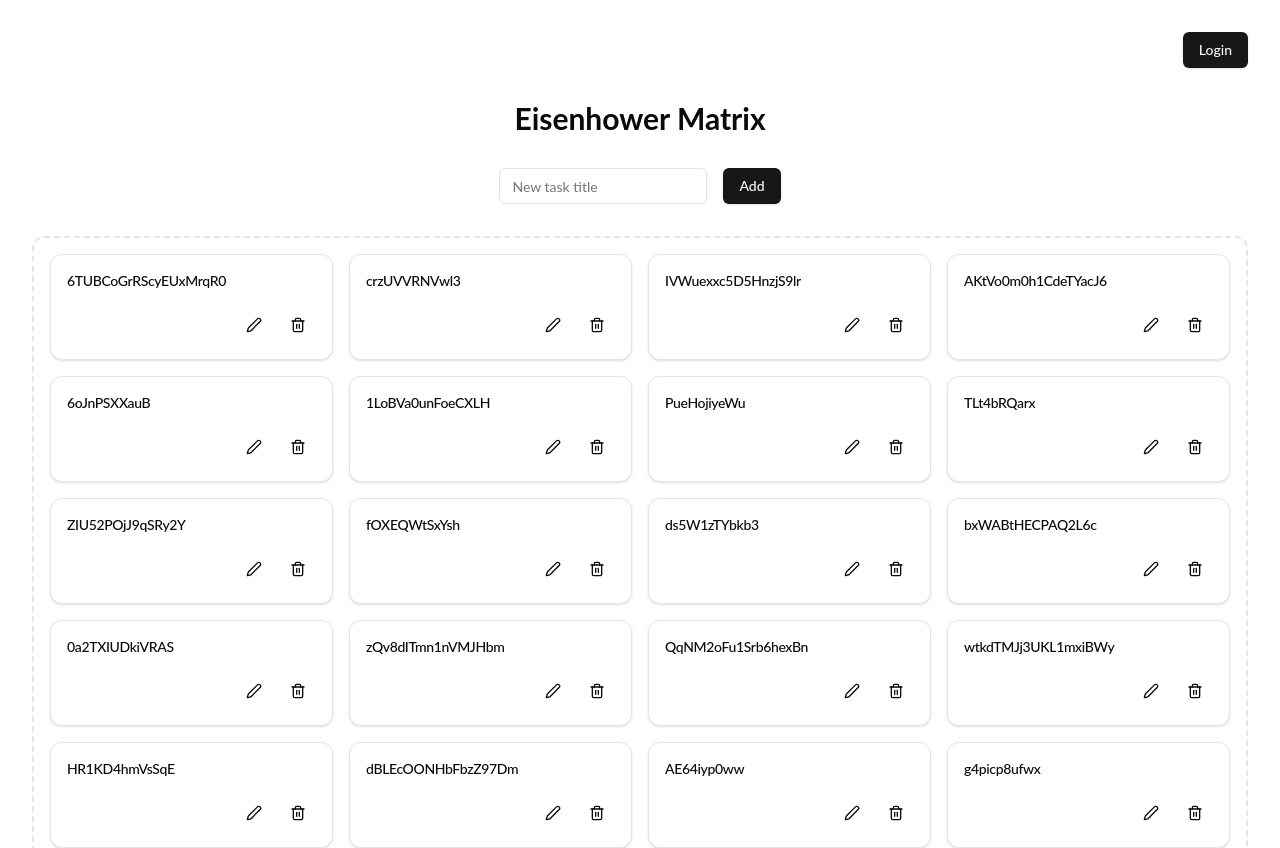
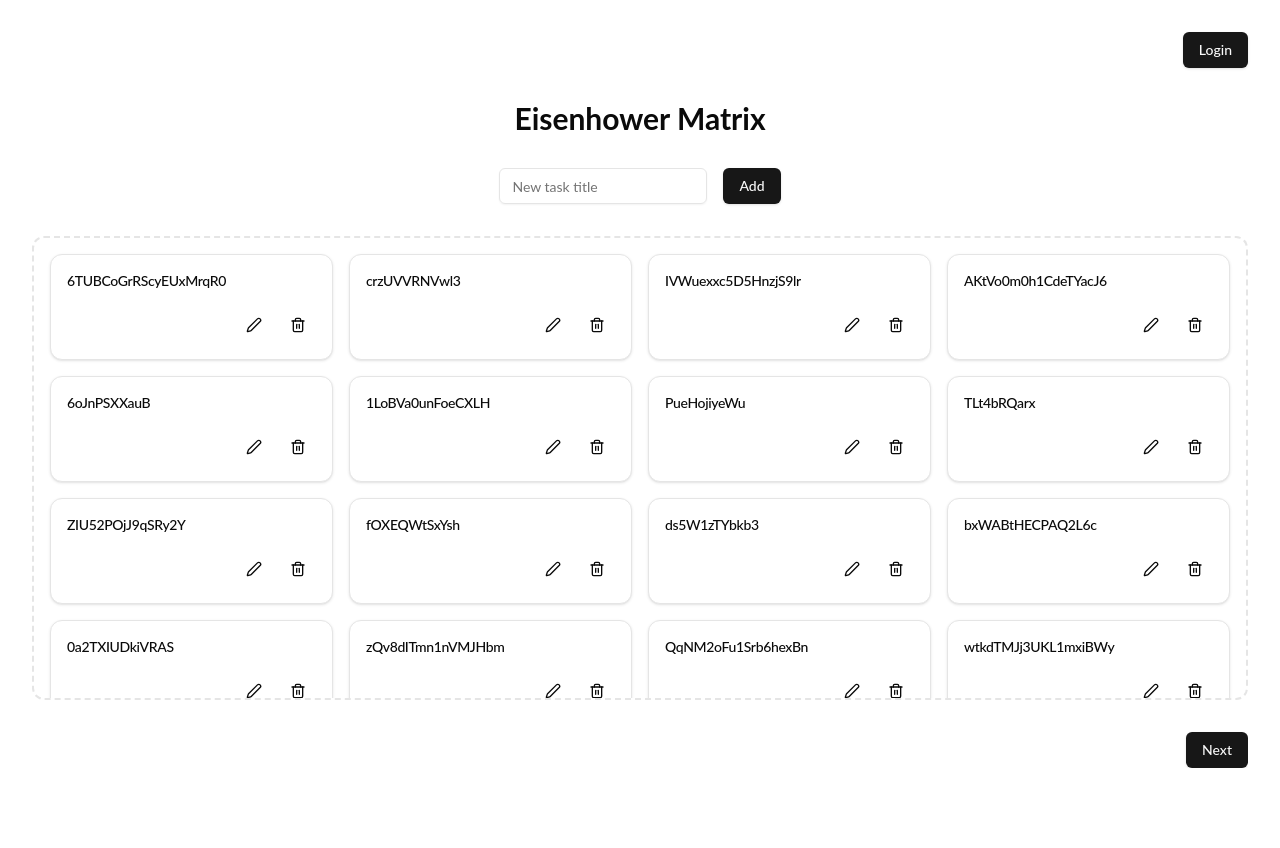
Before and after one commit to Pawel-Gnat/eisenhower-frontend, a React (Vite) app: page / in a window 1280 px wide. Shown: the top 848 px of the page. After the commit the page ends 800 px from the top, so only its background shows below. Built offline with nearby package versions, Linux system fonts and the light colour scheme.

Commit message:
style: overflow scroll tasks grid

```diff
--- a/src/App.tsx
+++ b/src/App.tsx
@@ -8,7 +8,7 @@
       <header className="text-right">
         <Button>Login</Button>
       </header>
-      <main className="mt-4 flex flex-1 flex-col gap-4 sm:mt-8 sm:gap-8">
+      <main className="mt-4 flex flex-1 flex-col gap-4 sm:mt-8 sm:gap-8 overflow-hidden">
         <h1 className="text-center text-3xl font-bold">Eisenhower Matrix</h1>
         <TaskForm />
         <TasksGrid />
--- a/src/components/tasks-grid.tsx
+++ b/src/components/tasks-grid.tsx
@@ -2,7 +2,7 @@
 
 export const TasksGrid = () => {
   return (
-    <div className="grid-cols-auto-fill relative mx-auto grid w-full max-w-screen-2xl flex-1 gap-4 rounded-xl border-2 border-dashed p-4">
+    <div className="relative mx-auto grid w-full max-w-screen-2xl flex-1 grid-cols-auto-fill gap-4 overflow-y-auto rounded-xl border-2 border-dashed p-4">
       <TaskCard title="6TUBCoGrRScyEUxMrqR0" />
       <TaskCard title="crzUVVRNVwl3" />
       <TaskCard title="IVWuexxc5D5HnzjS9lr" />
--- a/src/index.css
+++ b/src/index.css
@@ -72,6 +72,6 @@
   }
 
   #root {
-    @apply flex min-h-screen flex-col p-4 sm:p-8;
+    @apply flex h-screen flex-col p-4 sm:p-8;
   }
 }
```
